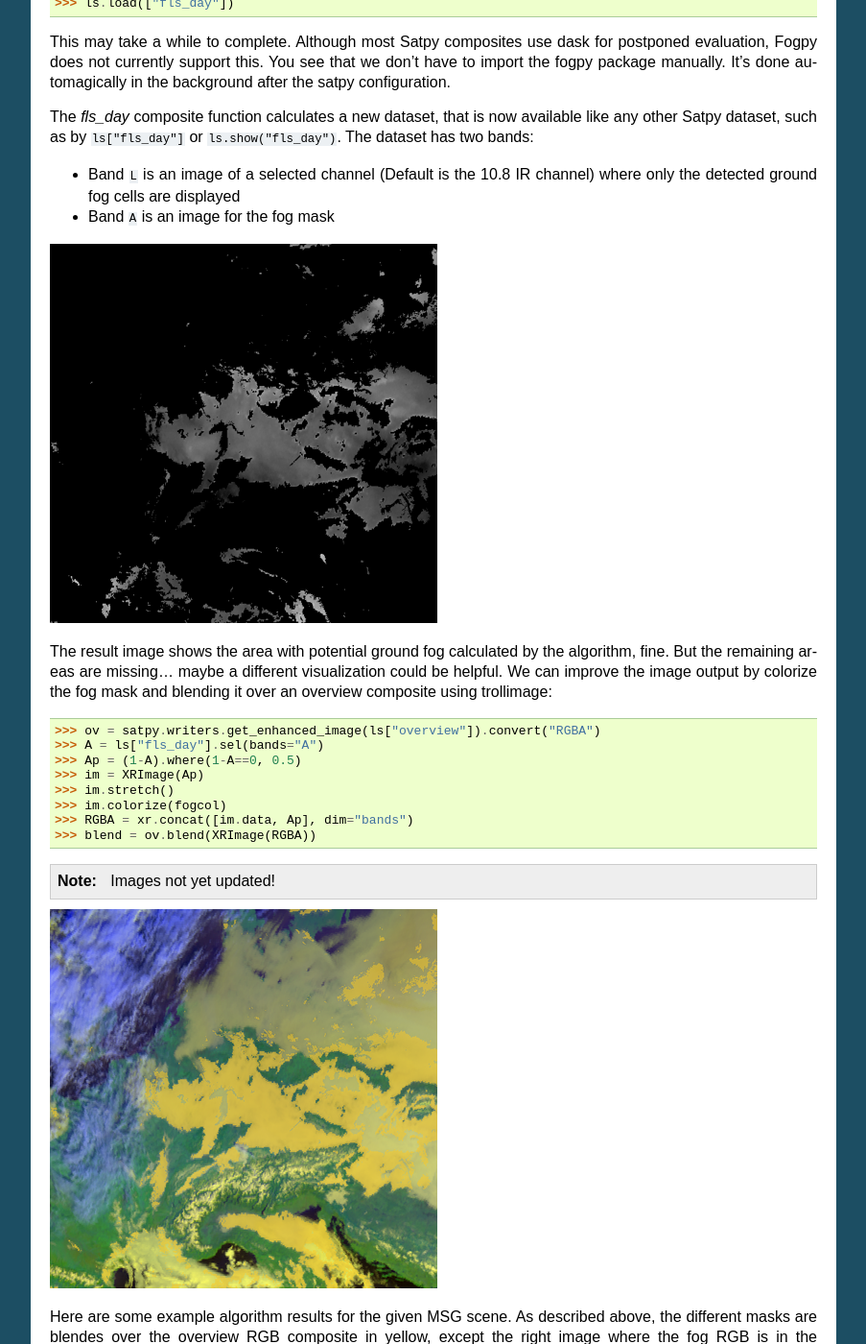
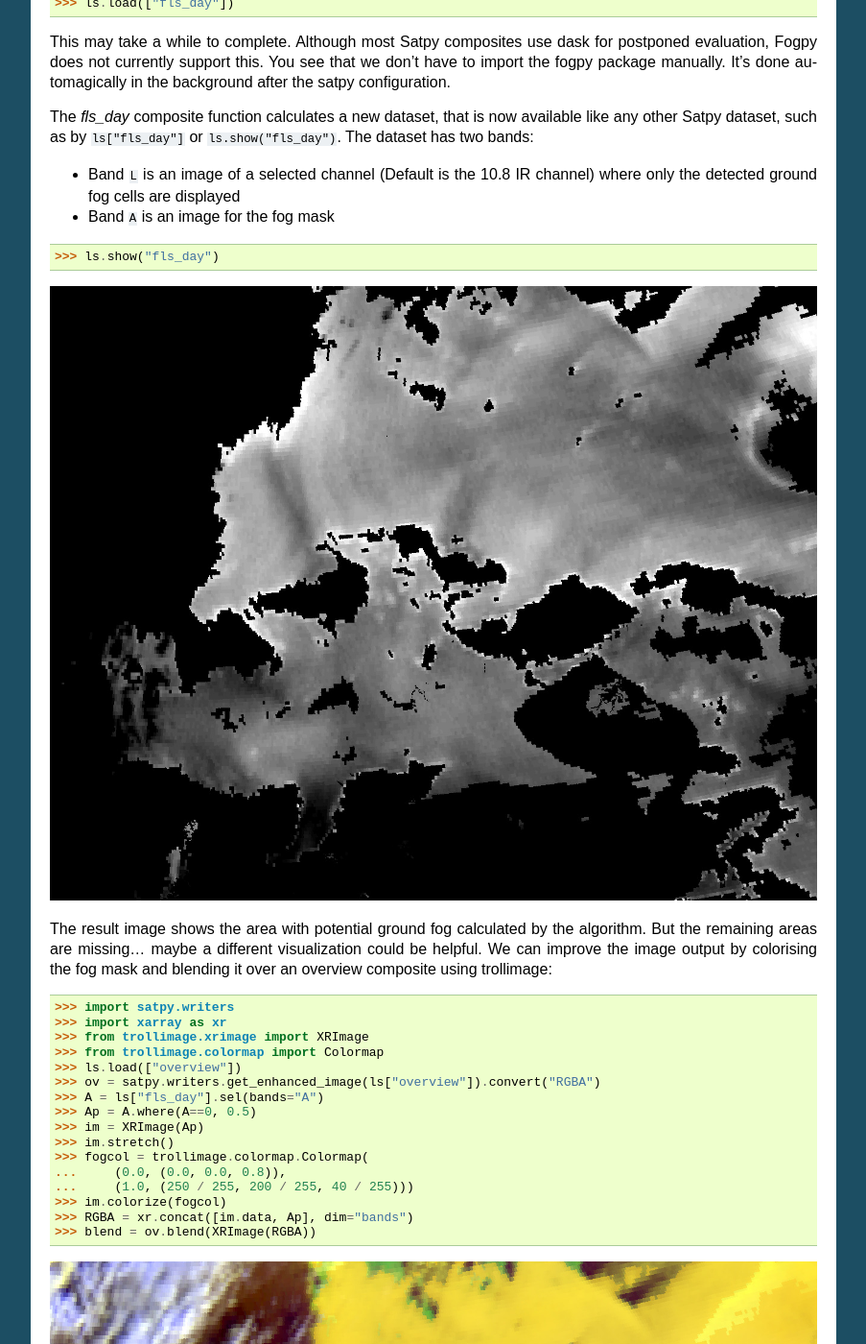
Before and after one commit to pytroll/fogpy, a Sphinx documentation site: the page built from doc/source/quickstart.rst, in a window 1280 px wide and 1400 px high, scrolled down 5254 px. Shown: the whole window at 96% size, without its empty margins (198-1101 px from the left). Built offline with Sphinx 7.4.7, drawn with Linux system fonts in a browser that asks for light colours.

Commit message:
New images for part of quickstart guide
More new images for the firt part of the quickstart guide.

```diff
--- a/doc/source/quickstart.rst
+++ b/doc/source/quickstart.rst
@@ -148,16 +148,16 @@ The dataset has two bands:
 - Band ``L`` is an image of a selected channel (Default is the 10.8 IR channel) where only the detected ground fog cells are displayed
 - Band ``A`` is an image for the fog mask
 
-.. FIXME: Get this right in an easy way with fogpy.  The data appears
-.. to be correct in the L and A bands, but it's not showing up correctly.
-.. Investigate.
+::
 
-.. image:: ./fogpy_docu_example_10.png
+    >>> ls.show("fls_day")
+
+.. image:: ./fogpy-germ2-fls_day.jpg
 
 The result image shows the area with potential ground fog calculated
-by the algorithm, fine.  But the remaining areas are missing... maybe
+by the algorithm.  But the remaining areas are missing... maybe
 a different visualization could be helpful.  We can improve the image
-output by colorize the fog mask and blending it over an overview composite
+output by colorising the fog mask and blending it over an overview composite
 using trollimage:
 
 .. Wait for this composite to work correctly
@@ -168,22 +168,29 @@ using trollimage:
 
 ::
 
+    >>> import satpy.writers
+    >>> import xarray as xr
+    >>> from trollimage.xrimage import XRImage
+    >>> from trollimage.colormap import Colormap
+    >>> ls.load(["overview"])
     >>> ov = satpy.writers.get_enhanced_image(ls["overview"]).convert("RGBA")
     >>> A = ls["fls_day"].sel(bands="A")
-    >>> Ap = (1-A).where(1-A==0, 0.5)
+    >>> Ap = A.where(A==0, 0.5)
     >>> im = XRImage(Ap)
     >>> im.stretch()
+    >>> fogcol = trollimage.colormap.Colormap(
+    ...     (0.0, (0.0, 0.0, 0.8)),
+    ...     (1.0, (250 / 255, 200 / 255, 40 / 255)))
     >>> im.colorize(fogcol)
     >>> RGBA = xr.concat([im.data, Ap], dim="bands")
     >>> blend = ov.blend(XRImage(RGBA))
 
-.. note::
-	Images not yet updated!
-
-.. image:: ./fogpy_docu_example_11.png
+.. image:: ./fogpy-germ2-blend.jpg
 
 Here are some example algorithm results for the given MSG scene.
 As described above, the different masks are blendes over the overview RGB composite in yellow, except the right image where the fog RGB is in the background:
+
+.. FIXME: Not updated beyond this point!
 
 +----------------------------------------+----------------------------------------+----------------------------------------+
 | .. image:: ./fogpy_docu_example_13.png | .. image:: ./fogpy_docu_example_12.png | .. image:: ./fogpy_docu_example_14.png |
```
Also changed, not shown: doc/source/fogpy-germ2-blend.jpg (added), doc/source/fogpy-germ2-fls_day.jpg (added).
